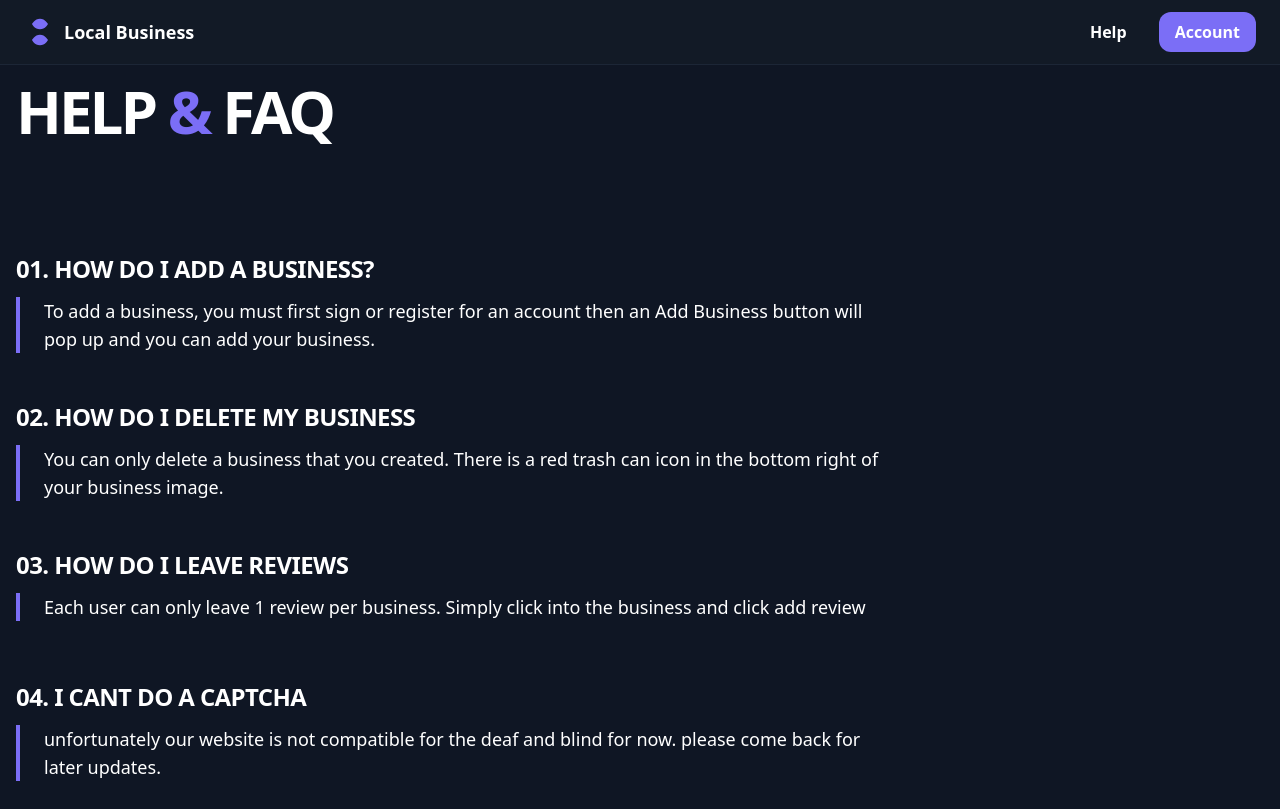
After one commit to yaoyao082008/Local_Business_Finder, a Flask app: page /help in a window 1280 px wide. The commit adds this page. Run offline with Flask 3, Linux system fonts and the light colour scheme; a user stored in the database is signed in; some libraries are stand-ins or nearby versions.

Commit message:
Co-authored-by: Wicklet13 <Wicklet13@users.noreply.github.com> Co-authored-by: Shreyas Sindhaval <FROZENPOP@users.noreply.github.com>

```diff
--- a/app.py
+++ b/app.py
@@ -20,8 +20,6 @@ db.init_db(app)
 @app.route("/")
 def home():
     businesses = db.Business.query.all()
-
-    print(businesses[0].to_dict())
 
     ratings = [round(b.rating) for b in businesses]
     new_captcha_dict = SIMPLE_CAPTCHA.create()
@@ -105,7 +103,7 @@ def postReview():
     )
 
     session["user"]["reviews"] = db.query_reviews(username=username)
-    print(db.query_reviews(username=username))
+
     session.modified = True
     return redirect("/")
 
@@ -121,7 +119,9 @@ def createbusiness():
     address =  request.form.get("businessAddress")
 
     # add business to database
-    db.create_business(owner=session.get("user")["username"], name=name, category=category,times=timePeriod,phone=cell,description=description,address=address)
+    businesses = db.create_business(owner=session.get("user")["username"], name=name, category=category,times=timePeriod,phone=cell,description=description,address=address)
+    session["user"]["businesses"] = businesses
+    session.modified = True
 
     return redirect("/")
 
@@ -195,7 +195,7 @@ def businesses_page(id):
     return render_template("post.html", user=session.get("user"), businessInfos=businessesInfo, reviews=reviews, rating=rating,captcha=new_captcha_dict)
 
 @app.route("/business/<int:id>/favorites", methods=["POST"])
-def business_modify_avorite(id):
+def business_modify_favorite(id):
     # add favorites to user
     business_name = db.query_business(id).name
     session["user"]["favorites"] = db.change_favorite(username=session.get("user")["username"], business_name=business_name)
@@ -222,6 +222,68 @@ def account_settings():
     db.change_password(username, new_password)
     return redirect("/")
 
+@app.route("/accountsettings")
+def account_settings_view():
+    # 1. Get user from session
+    user_session = session.get("user")
+    if not user_session:
+        return redirect("/")
+
+    # 2. Fetch all businesses from DB (required for the loop in HTML)
+    all_businesses = db.Business.query.all()
+
+    # 3. Parse Reviews
+    # We ensure reviews are a dictionary for the template's .items() loop
+    user_reviews = user_session.get("reviews", "{}")
+    if isinstance(user_reviews, str):
+        try:
+            parsed_reviews = json.loads(user_reviews)
+        except:
+            parsed_reviews = {}
+    else:
+        parsed_reviews = user_reviews
+
+    # 4. Parse Owned Businesses
+    # Convert the stored string of IDs into a list of strings for easy comparison
+    raw_owned = user_session.get("businesses", "[]")
+    owned_ids_list = []
+
+    if isinstance(raw_owned, str):
+        try:
+            # Try to parse as JSON list: ["1", "2"]
+            owned_ids_list = json.loads(raw_owned)
+        except:
+            # Fallback for comma-separated string: "1, 2"
+            owned_ids_list = [item.strip() for item in raw_owned.split(",") if item.strip()]
+    elif isinstance(raw_owned, list):
+        owned_ids_list = raw_owned
+
+    # Standardize all IDs to strings to match the database uniqueId column type
+    owned_ids_list = [str(i) for i in owned_ids_list]
+
+    return render_template(
+        "account.html",
+        user=user_session,
+        reviews=parsed_reviews,
+        businessInfo=all_businesses,
+        owned_ids=owned_ids_list
+    )
+
+@app.route("/business/delete", methods=["GET", "POST"])
+def delete_business():
+    if request.method == "POST":
+        data = request.get_json()
+        uniqueID = data.get("uniqueId")
+
+        db.delete_business(session.get("user")["username"], uniqueID)
+
+    return "GET"
+
+
+@app.route("/help")
+def help():
+    return render_template("help.html", user=session.get("user"))
+
 
 if __name__ == "__main__":
-    app.run(debug=True)
+    app.run(debug=True, port=5001)
--- a/db.py
+++ b/db.py
@@ -23,7 +23,7 @@ class User(db.Model):
             "reviews": self.reviews,
             "favorites": self.favorites,
             "password" : self.password,
-            "businesses": self.businesses
+            "businesses": self.businesses,
         }
 
 class Business(db.Model):
@@ -36,14 +36,14 @@ class Business(db.Model):
     times: Mapped[str] = mapped_column(db.String, nullable=False)
     reviews: Mapped[str] = mapped_column(db.String, nullable=True)
     rating: Mapped[float] = mapped_column(db.Float, nullable=True)
-    businessId: Mapped[int] = mapped_column(db.String, nullable=True)
+    uniqueId: Mapped[int] = mapped_column(db.String, nullable=True)
 
     def to_dict(self):
         return {
             "id": self.id,
             "name": self.name,
             "reviews": self.reviews,
-            "businessId": self.businessId,
+            "uniqueId": self.uniqueId,
         }
 
 def init_db(app):
@@ -61,8 +61,8 @@ def create_user(username, password):
     return new_user.to_dict()
 
 def create_business(owner, category, name, description, address, phone, times):
-    rand_id = random.randint(1, 999999) + random.randint(1, 999999)
-    new_business = Business(category=category, name=name, description=description, address=address, phone=phone, times=times, reviews="{}", rating=0, businessId=rand_id)
+    rand_id = random.randint(0, 9999) * 100 + random.randint(0, 999999)
+    new_business = Business(category=category, name=name, description=description, address=address, phone=phone, times=times, reviews="{}", rating=0, uniqueId=rand_id)
 
     user = User.query.filter_by(username=owner).first()
 
@@ -72,6 +72,8 @@ def create_business(owner, category, name, description, address, phone, times):
 
     db.session.add(new_business)
     db.session.commit()
+
+    return user.businesses
 
 def login_user(username, password):
     user = User.query.filter_by(username=username).first()
@@ -149,3 +151,15 @@ def query_favorites(username):
     if user and user.favorites:
         return json.loads(user.favorites)
     return False
+
+def delete_business(owner, uid):
+    business = Business.query.filter_by(uniqueId=uid).first()
+
+    owner = User.query.filter_by(username=owner).first()
+    business_id_list = json.loads(owner.businesses)
+    uid = int(uid)
+    business_id_list.remove(uid)
+    owner.businesses = json.dumps(business_id_list)
+
+    db.session.delete(business)
+    db.session.commit()
--- a/templates/base.html
+++ b/templates/base.html
@@ -23,6 +23,12 @@
       </div>
 
       <div class="flex items-center space-x-4">
+        <button
+          onclick="window.location.href = '/help'"
+          class="text-white font-semibold px-4 py-2 hover:bg-[#6759d9] transition"
+        >
+          Help
+        </button>
         {% if not user %}
         <button
           id="openModalBtn"
@@ -30,6 +36,8 @@
         >
           Sign In
         </button>
+
+
         {% else %}
         <div class="relative inline-block text-left dropdown">
           <span class="rounded-md shadow-sm">
@@ -58,6 +66,8 @@
           </div>
         </div>
         {% endif %}
+
+
       </div>
     </nav>
 
--- /dev/null
+++ b/templates/help.html
@@ -0,0 +1,60 @@
+{% extends "base.html" %}
+
+
+
+{% block title %}Additional Questions{% endblock %}
+{% block head %}
+<style>
+    .text-purple { color: #7b6ef6; }
+    .bg-purple { background-color: #7b6ef6; }
+    .border-purple { border-color: #7b6ef6; }
+    .faq-item:hover .faq-answer { color: WHITE; }
+</style>
+{% endblock %}
+{% block body %}
+    <header class="max-w-3xl mb-16 p-4">
+        <h1 class="text-6xl font-black tracking-tighter uppercase mb-4">
+            Help <span class="text-purple">&</span> FAQ
+        </h1>
+    </header>
+
+    <div class="max-w-4xl space-y-12 p-4">
+
+        <div class="faq-item group cursor-default">
+            <h2 class="text-2xl font-bold uppercase tracking-tight group-hover:text-purple transition-colors">
+                01. How do I add a business?
+            </h2>
+            <p class="faq-answer mt-3 text-lg border-l-4 border-purple pl-6">
+                To add a business, you must first sign or register for an account then an Add Business button will pop up and you can add your business.
+            </p>
+        </div>
+
+        <div class="faq-item group cursor-default">
+            <h2 class="text-2xl font-bold uppercase tracking-tight group-hover:text-purple transition-colors">
+                02. How do I delete my business
+            </h2>
+            <p class="faq-answer mt-3 text-lg border-l-4 border-purple pl-6">
+                You can only delete a business that you created. There is a red trash can icon in the bottom right of your business image.
+            </p>
+        </div>
+
+        <div class="faq-item group cursor-default">
+            <h2 class="text-2xl font-bold uppercase tracking-tight group-hover:text-purple transition-colors">
+                03. How do I leave reviews
+            </h2>
+            <p class="faq-answer mt-3 text-lg border-l-4 border-purple pl-6">
+                Each user can only leave 1 review per business. Simply click into the business and click add review
+            </p>
+        </div>
+
+        <div class="faq-item group cursor-default py-3">
+            <h2 class="text-2xl font-bold uppercase tracking-tight group-hover:text-purple transition-colors">
+                04. I cant do a captcha
+            </h2>
+            <p class="faq-answer mt-3 text-lg border-l-4 border-purple pl-6">
+                unfortunately our website is not compatible for the deaf and blind for now. please come back for later updates.
+        </div>
+
+    </div>
+
+{% endblock %}
```
Also changed, not shown: templates/account.html (+27 -11 lines), templates/index.html (+32 -8 lines), instance/db.sqlite.
